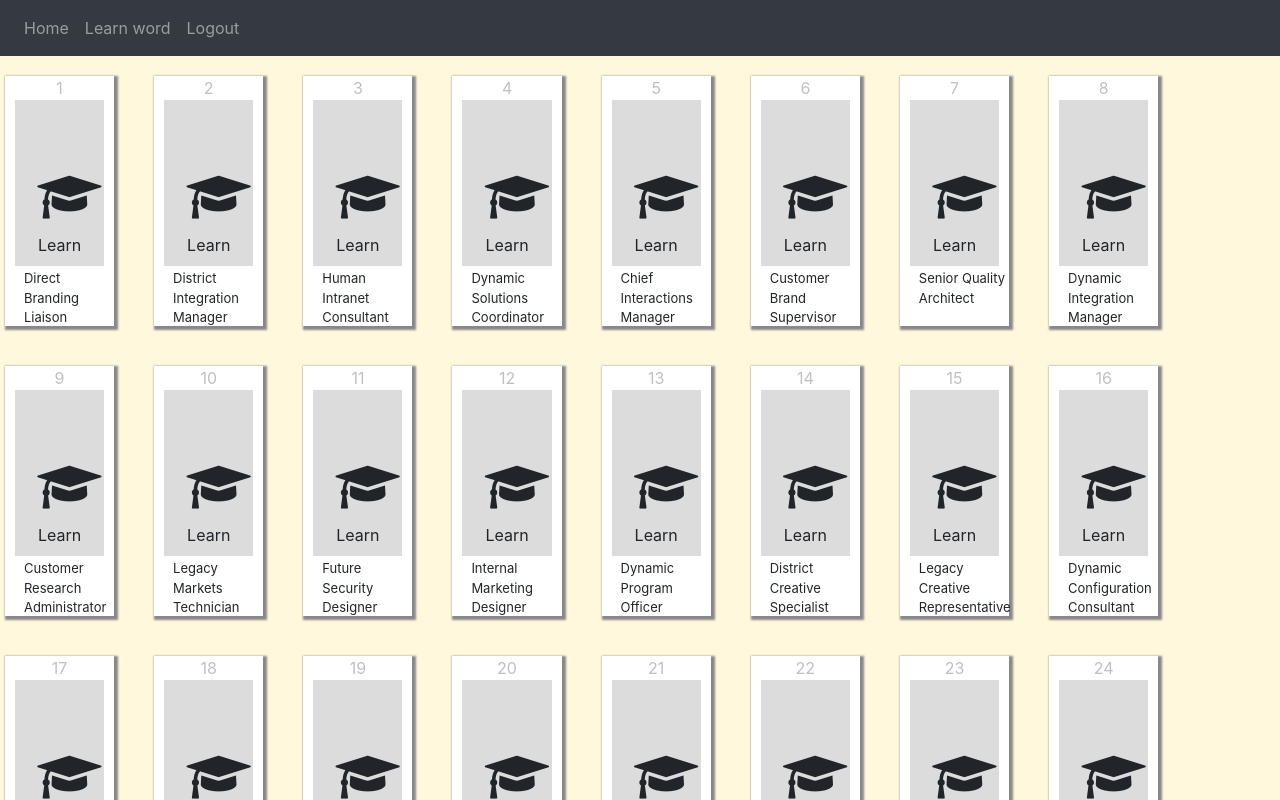
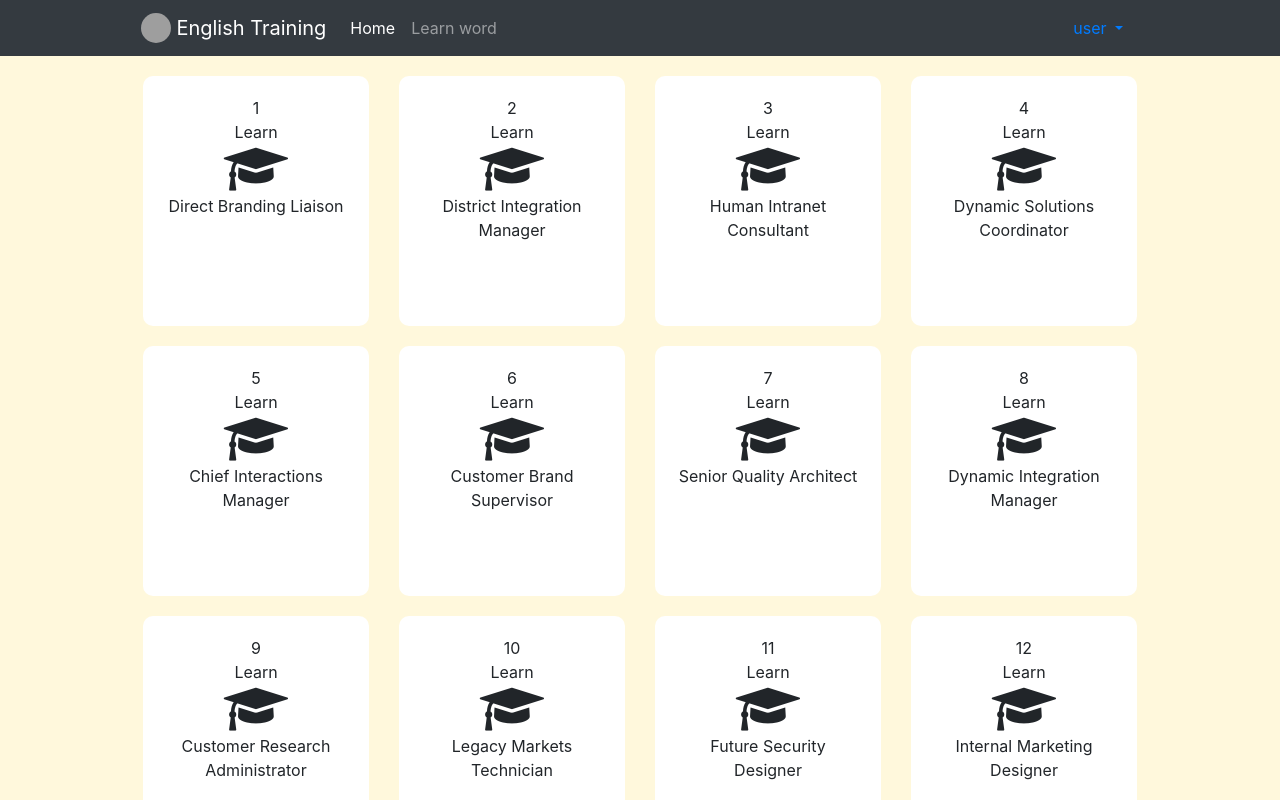
Before and after one commit to TienDat1999/eng-training, an Angular app: page /learn/1 in a window 1280 px wide. Shown: the top 800 px of the page. Built offline with nearby package versions, Linux system fonts and the light colour scheme; sample sign-in values are in the browser's storage; grey boxes are pictures that could not be loaded.

Commit message:
fix css lesson

```diff
--- a/src/app/app.component.html
+++ b/src/app/app.component.html
@@ -1,12 +1,5 @@
 <!-- header -->
-<nav class="navbar navbar-expand navbar-dark bg-dark" *ngIf="user">
-  <div class="navbar-nav">
-    <a class="nav-item nav-link" routerLink="/home">Home</a>
-    <a class="nav-item nav-link" routerLink="/learn">Learn word</a>
-    <a class="nav-item nav-link" routerLink="/admin" *ngIf="isAdmin">Admin</a>
-    <a class="nav-item nav-link" (click)="logout()">Logout</a>
-  </div>
-</nav>
+<app-header></app-header>
 <!-- main app container -->
 <div>
     <router-outlet></router-outlet>
--- a/src/app/app.component.ts
+++ b/src/app/app.component.ts
@@ -1,22 +1,8 @@
 import { Component} from '@angular/core';
-import { AuthenticationService } from './modules/auth/services';
-import { User, Role } from './modules/auth/models';
-import {CourseCardService} from '@app/modules/user/services/course-card.service';
-
-
 @Component({ selector: 'app', templateUrl: 'app.component.html' })
 export class AppComponent   {
-    user: User;
-    courseParam: any;
-    constructor(private authenticationService: AuthenticationService, private courseService: CourseCardService) {
-        this.authenticationService.user.subscribe(x => this.user = x);
-    }
-  get isAdmin(): any {
-        return this.user && this.user.role === Role.Admin;
-    }
 
-  logout(): any {
-        this.authenticationService.logout();
+    constructor(){
     }
 
 }
--- a/src/app/app.module.ts
+++ b/src/app/app.module.ts
@@ -5,13 +5,14 @@ import {HttpClientModule, HTTP_INTERCEPTORS} from '@angular/common/http';
 
 // used to create fake backend
 import {fakeBackendProvider} from './modules/auth/helpers';
-
+import {CommonModule} from '@angular/common';
 import {AppComponent} from './app.component';
 import {AppRoutingModule} from './app-routing.module';
 import {UserModule} from '@app/modules/user/user.module';
 import {JwtInterceptor, ErrorInterceptor} from './modules/auth/helpers';
 import {AdminComponent} from './modules/admin/components/admin';
 import {LoginComponent} from './modules/auth/components/login';
+import { HeaderComponent } from './theme/layouts/header/header.component';
 
 @NgModule({
   imports: [
@@ -25,6 +26,7 @@ import {LoginComponent} from './modules/auth/components/login';
     AppComponent,
     AdminComponent,
     LoginComponent,
+    HeaderComponent,
   ],
   exports: [AppComponent],
   providers: [
--- a/src/app/modules/user/components/course-card/course-card.component.scss
+++ b/src/app/modules/user/components/course-card/course-card.component.scss
@@ -0,0 +1,3 @@
+.container-course{
+  margin: 0 auto!important;
+}
--- a/src/app/modules/user/components/index.ts
+++ b/src/app/modules/user/components/index.ts
@@ -0,0 +1,5 @@
+export * from './home/home.component';
+export * from './course-card/course-card.component.spec';
+export * from './simple-card/simple-card.component';
+export * from './topic/topic.component';
+export * from './word-lesson/word-lesson.component';
--- a/src/app/modules/user/components/topic/topic.component.html
+++ b/src/app/modules/user/components/topic/topic.component.html
@@ -1,14 +1,12 @@
 <div class="wrap-topic">
-  <div class="row">
-    <div  class="wrap-topic-item col-1 " *ngFor="let topic of topics">
-      <div class="icon">
+  <div class="row space-topic">
+    <div (click)="goToListWord(topic.id)" class="col-3 " *ngFor="let topic of topics">
+      <div class="wrap-topic-item ">
         <div class="id">{{topic.id}}</div>
         <div class="learn"> Learn</div>
         <i class="fa fa-graduation-cap" aria-hidden="true" style="font-size:50px"></i>
         <div class="name">{{topic.topicName}}</div>
-
       </div>
-
     </div>
   </div>
 
--- a/src/app/modules/user/components/topic/topic.component.scss
+++ b/src/app/modules/user/components/topic/topic.component.scss
@@ -1,43 +1,19 @@
 .wrap-topic {
   display: flex;
+  margin: 0 auto;
   background-color:#FFF8DC;
+  .space-topic{
+    width: 80%;
+    margin: 0 auto;
+  }
   &-item {
-
+    margin-top: 20px;
     cursor: pointer;
     height: 250px;
-    width: 50%;
-    margin: 20px;
-    padding: 0px 10px 60px 10px;
-    border: 1px initial ;
-    boder-radius: 5px;
-    box-shadow:  2px 2px 2px 2px #888888;
+    text-align: center;
+    border-radius: 10px;
+    padding: 20px;
     background-color:#FFFFFF;
   }
 
 }
-.icon{
-  background-color:#DCDCDC;
-  height: 100%;
-  width: 100%;
-}
-.id{
-  text-align: center;
-  color : #C0C0C0;
-  background-color: #FFFFFF;
-}
-.learn{
-  position: relative;
-  top: 70%;
-  text-align: center;
-}
-.name{
-  position: relative;
-  top: 50%;
-  left: 10%;
-  font-size:small;
-}
-.fa.fa-graduation-cap{
-  position: relative;
-  top: 25%;
-  left: 25%;
-}
--- a/src/app/modules/user/user.module.ts
+++ b/src/app/modules/user/user.module.ts
@@ -1,13 +1,11 @@
 import {NgModule} from '@angular/core';
-import {CommonModule} from '@angular/common';
 import {HomeComponent} from './components/home/home.component';
 import {RouterModule} from '@angular/router';
 import {CourseCardComponent} from './components/course-card/course-card.component';
 import {SimpleCardComponent} from './components/simple-card/simple-card.component';
 import {TopicComponent} from './components/topic/topic.component';
 import { WordLessonComponent } from './components/word-lesson/word-lesson.component';
-
-
+import { CommonModule } from '@angular/common';
 @NgModule({
   declarations: [HomeComponent, CourseCardComponent, SimpleCardComponent, TopicComponent, WordLessonComponent],
   imports: [
--- /dev/null
+++ b/src/app/theme/layouts/header/header.component.html
@@ -0,0 +1,25 @@
+<nav class="navbar navbar-expand navbar-dark bg-dark" *ngIf="user">
+  <div class="navbar-header">
+    <a class="navbar-brand" href="#">
+      <img src="https://encrypted-tbn0.gstatic.com/images?q=tbn:ANd9GcRDih4z_2tLAirk5KrfarHOeeQ4KKtF7QrzxgAKwfOuasIaKyF48LxmNLAEXpR8dZRP3Jg&usqp=CAU" width="30" height="30" class="logo-brand d-inline-block align-top" alt="">
+      English Training
+    </a>
+    <div class="collapse navbar-collapse" id="navbarNav">
+      <ul class="navbar-nav">
+        <a class="nav-item active nav-link" routerLink="/home">Home</a>
+        <a class="nav-item nav-link" routerLink="/learn">Learn word</a>
+        <a class="nav-item nav-link" routerLink="/admin" *ngIf="isAdmin">Admin</a>
+
+      </ul>
+    </div>
+    <div class="nav-item dropdown">
+      <a class="nav-link dropdown-toggle" href="#" id="navbarDropdownMenuLink" data-toggle="dropdown" aria-haspopup="true" aria-expanded="false">
+        user
+      </a>
+      <div class="dropdown-menu" aria-labelledby="navbarDropdownMenuLink">
+        <a class="nav-item nav-link" (click)="logout()">Logout</a>
+      </div>
+    </div>
+  </div>
+
+</nav>
--- /dev/null
+++ b/src/app/theme/layouts/header/header.component.scss
@@ -0,0 +1,10 @@
+.navbar-header {
+  width: 80%;
+  display: flex;
+  margin: 0 auto;
+  .logo-brand {
+    border-radius: 50% !important;
+  }
+
+
+}
--- /dev/null
+++ b/src/app/theme/layouts/header/header.component.ts
@@ -0,0 +1,26 @@
+import {Component, Input, OnInit} from '@angular/core';
+import {AuthenticationService} from '@app/modules/auth/services';
+import {Role, User} from '@app/modules/auth/models';
+import {CourseCardService} from '@app/modules/user/services/course-card.service';
+
+@Component({
+  selector: 'app-header',
+  templateUrl: './header.component.html',
+  styleUrls: ['./header.component.scss']
+})
+export class HeaderComponent implements OnInit {
+  user: User;
+  courseParam: any;
+  constructor(private authenticationService: AuthenticationService, private courseService: CourseCardService) {
+    this.authenticationService.user.subscribe(x => this.user = x);
+  }
+  ngOnInit(): void {
+  }
+
+  get isAdmin(): any {
+    return this.user && this.user.role === Role.Admin;
+  }
+  logout(): any {
+    this.authenticationService.logout();
+  }
+}
--- a/src/index.html
+++ b/src/index.html
@@ -2,12 +2,16 @@
 <html>
 <head>
     <base href="/" />
+  <meta charset="UTF-8">
     <title>english training</title>
     <meta name="viewport" content="width=device-width, initial-scale=1">
     <!-- bootstrap css -->
-    <link href="//netdna.bootstrapcdn.com/bootstrap/4.5.2/css/bootstrap.min.css" rel="stylesheet" />
+  <link rel="stylesheet" href="https://maxcdn.bootstrapcdn.com/bootstrap/4.0.0/css/bootstrap.min.css" integrity="sha384-Gn5384xqQ1aoWXA+058RXPxPg6fy4IWvTNh0E263XmFcJlSAwiGgFAW/dAiS6JXm" crossorigin="anonymous">
 </head>
 <body>
     <app>Loading...</app>
+    <script src="https://code.jquery.com/jquery-3.2.1.slim.min.js" integrity="sha384-KJ3o2DKtIkvYIK3UENzmM7KCkRr/rE9/Qpg6aAZGJwFDMVNA/GpGFF93hXpG5KkN" crossorigin="anonymous"></script>
+    <script src="https://cdnjs.cloudflare.com/ajax/libs/popper.js/1.12.9/umd/popper.min.js" integrity="sha384-ApNbgh9B+Y1QKtv3Rn7W3mgPxhU9K/ScQsAP7hUibX39j7fakFPskvXusvfa0b4Q" crossorigin="anonymous"></script>
+    <script src="https://maxcdn.bootstrapcdn.com/bootstrap/4.0.0/js/bootstrap.min.js" integrity="sha384-JZR6Spejh4U02d8jOt6vLEHfe/JQGiRRSQQxSfFWpi1MquVdAyjUar5+76PVCmYl" crossorigin="anonymous"></script>
 </body>
 </html>
```
Also changed, not shown: 2 other files (tests, documents, lock files or other folders).
